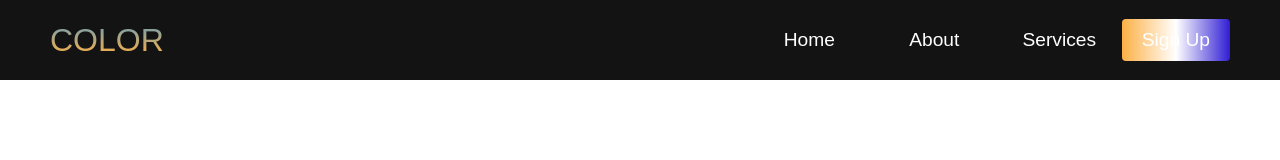
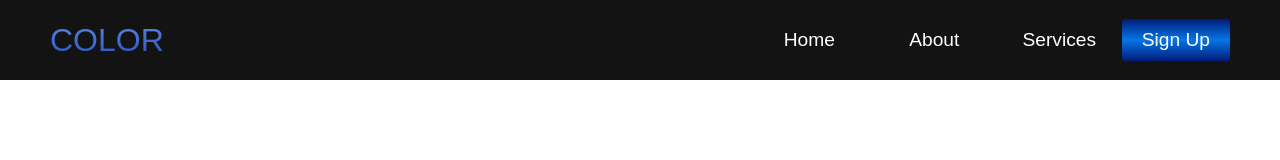
Before and after one commit to MacParthum/JS-Smooth-Scroll-Website, a plain HTML site: page index.html in a window 1280 px wide. Drawn offline with Linux system fonts and the light colour scheme.

Commit message:
tweaking gradient colors

```diff
--- a/styles.css
+++ b/styles.css
@@ -32,7 +32,7 @@
 
   #navbar__logo {
     background-color: #121212;
-    background-image: linear-gradient(to top, #0890ff 10%, #fff 20%, #fcb045 30%, #0890ff 100%);
+    background-image: linear-gradient(to top, #1034b4 0%,  #5f90df 80%);
     background-size: 100%;
     -webkit-background-clip: text;
     -moz-background-clip: text;
@@ -86,9 +86,10 @@
       border: none;
       outline: none;
       border-radius: 4px;
-      background: #0890ff;
-      background: -webkit-linear-gradient(to right, #fcb045, #121212, #301ed3);
-      background: linear-gradient(to right, #fcb045, #fff, #301ed3);
+      background: #0575E6;  /* fallback for old browsers */
+      background: -webkit-linear-gradient(to bottom, #021B79, #0575E6);  /* Chrome 10-25, Safari 5.1-6 */
+      background: linear-gradient(to bottom, #021B79, #0575E6, #021b79); /* W3C, IE 10+/ Edge, Firefox 16+, Chrome 26+, Opera 12+, Safari 7+ */
+
       color: #fff;
       transition: all 0.3s ease;
   }
```
